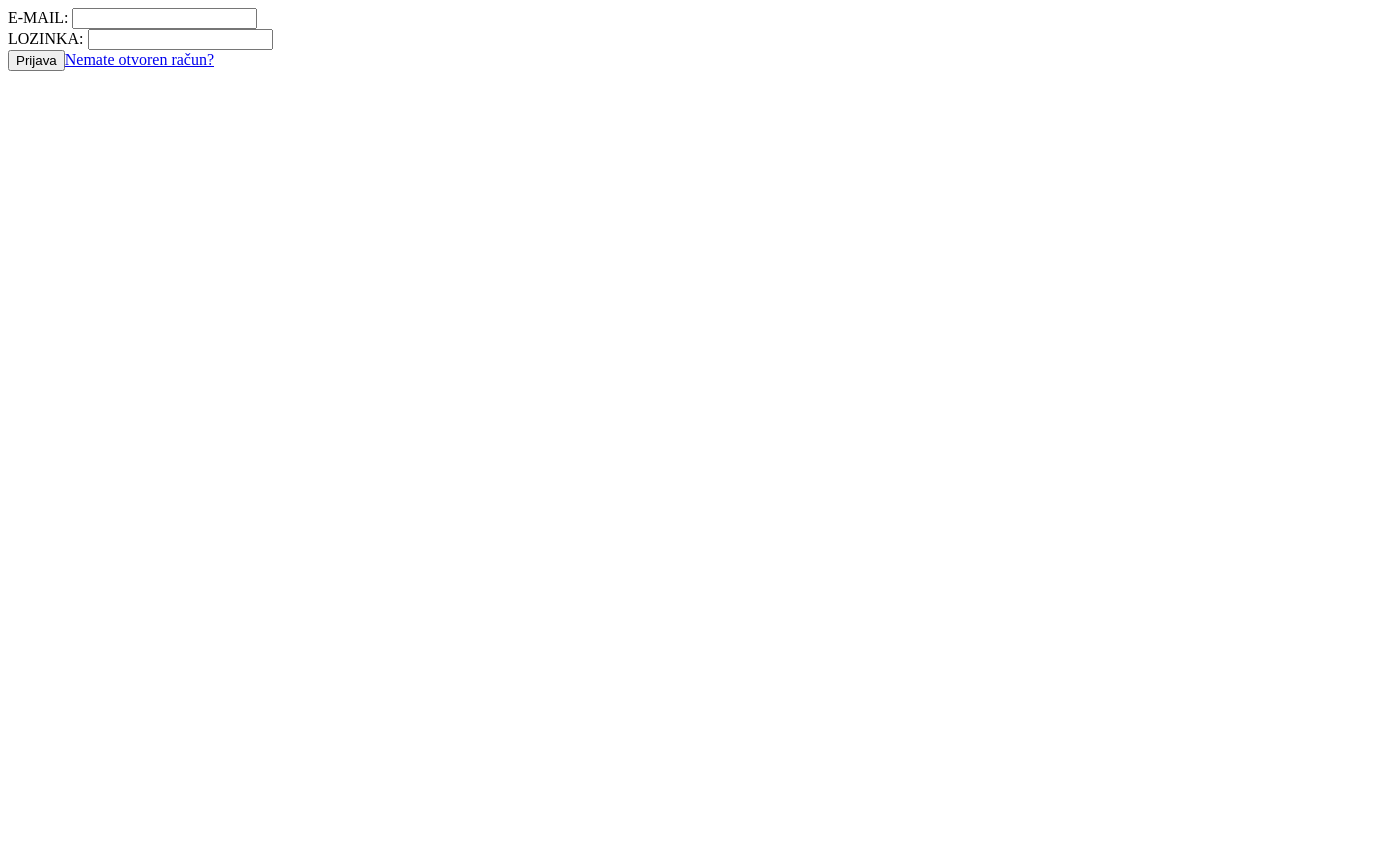
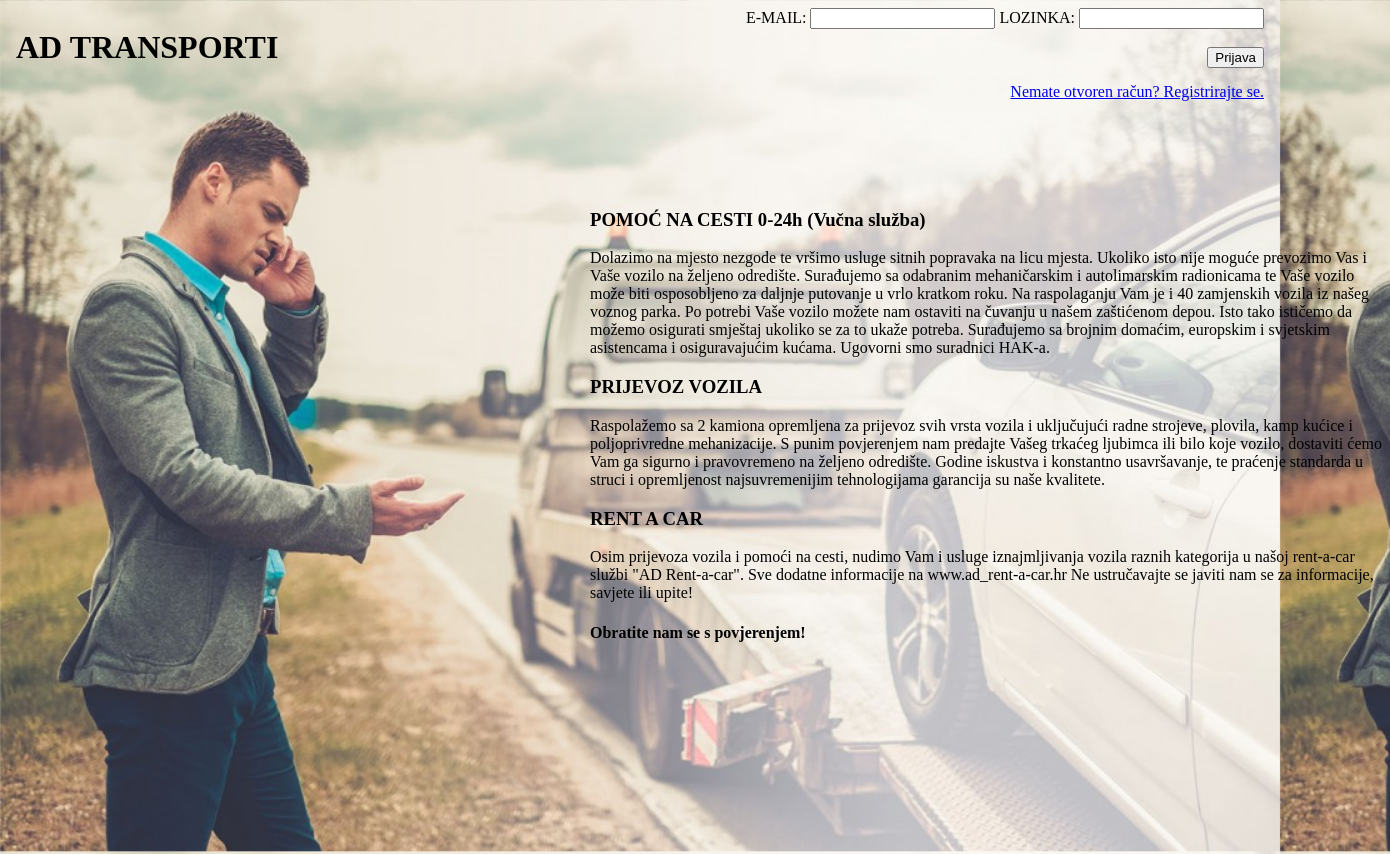
Before and after one commit to arakas998/ADAssistance, a Vue app in the folder client/: page /login in a window 1280 px wide. Shown: the top 854 px of the page, 1390 px wide, since content can reach past the window. Before the commit the page ends 800 px from the top, so only its background shows below. Built offline with nearby package versions, Linux system fonts and the light colour scheme.

Commit message:
login html

```diff
--- a/client/src/components/Login.vue
+++ b/client/src/components/Login.vue
@@ -1,11 +1,47 @@
 <template>
-    <div>
-      E-MAIL: <input type="text" v-model="email"> <br/>
-      LOZINKA: <input type="password" v-model="lozinka"> <br/>
-      <button @click="login">Prijava</button>
-      <router-link to="/signup">Nemate otvoren račun?</router-link>
+    <body>
+
+
+    <span class="left">
+        <h1>AD TRANSPORTI</h1> <br/>
+
+
+    </span>
+    <span class="right">
+      E-MAIL: <input type="text" v-model="email">
+      LOZINKA: <input type="password" v-model="lozinka"> <br/><br/>
+      <button @click="login" style="float: right;">Prijava</button> <br/> <br/>
+      <router-link to="/signup" style="float: right;">Nemate otvoren račun? Registrirajte se.</router-link><br/><br/>
       {{ error }}
-    </div>
+    </span>
+
+<div class="center">
+    <h3>POMOĆ NA CESTI 0-24h (Vučna služba)</h3>
+<p>Dolazimo na mjesto nezgode te vršimo usluge sitnih popravaka na licu mjesta.
+Ukoliko isto nije moguće prevozimo Vas i Vaše vozilo na željeno odredište.
+Surađujemo sa odabranim mehaničarskim i autolimarskim radionicama te Vaše vozilo može biti osposobljeno za daljnje putovanje u vrlo kratkom roku.
+Na raspolaganju Vam je i 40 zamjenskih vozila iz našeg voznog parka.
+Po potrebi Vaše vozilo možete nam ostaviti na čuvanju u našem zaštićenom depou.
+Isto tako ističemo da možemo osigurati smještaj ukoliko se za to ukaže potreba.
+Surađujemo sa brojnim domaćim, europskim i svjetskim asistencama i osiguravajućim kućama.
+Ugovorni smo suradnici HAK-a.</p>
+
+<h3>PRIJEVOZ VOZILA</h3>
+
+
+<p>Raspolažemo sa 2 kamiona opremljena za prijevoz svih vrsta vozila i uključujući radne strojeve, plovila, kamp kućice i poljoprivredne mehanizacije.
+S punim povjerenjem nam predajte Vašeg trkaćeg ljubimca ili bilo koje vozilo, dostaviti ćemo Vam ga sigurno i pravovremeno na željeno odredište.
+Godine iskustva i konstantno usavršavanje, te praćenje standarda u struci i opremljenost najsuvremenijim tehnologijama garancija su naše kvalitete.</p>
+
+<h3>RENT A CAR</h3>
+
+<p>Osim prijevoza vozila i pomoći na cesti, nudimo Vam i usluge iznajmljivanja vozila raznih kategorija u našoj rent-a-car službi "AD Rent-a-car".
+Sve dodatne informacije na www.ad_rent-a-car.hr Ne ustručavajte se javiti nam se za informacije, savjete ili upite!</p>
+
+<h4>Obratite nam se s povjerenjem!</h4>
+</div>
+    </body>
+
 </template>
 
 <script>
@@ -43,3 +79,37 @@ export default {
     }
 }
 </script>
+
+<style>
+
+
+body {
+  background-image: url('background.jpg');
+  background-repeat: no-repeat;
+  background-attachment: fixed;
+  background-size: cover;
+}
+
+.right{
+    float:right;
+}
+
+.left{
+    float:left;
+}
+img {
+  width: 100%;
+}
+
+.center{
+    position:absolute;
+
+    height:800px;
+    width:800px;
+    left:50%;
+    top:30%;
+    margin-top:-50px;
+    margin-left:-50px;
+
+}
+</style>
--- a/client/src/components/SignUp.vue
+++ b/client/src/components/SignUp.vue
@@ -7,6 +7,10 @@
     {{ error }}
 </div>
 </template>
+
+
+
+
 
 <script>
 import axios from 'axios';
```
Also changed, not shown: client/src/components/background.jpg (added).
